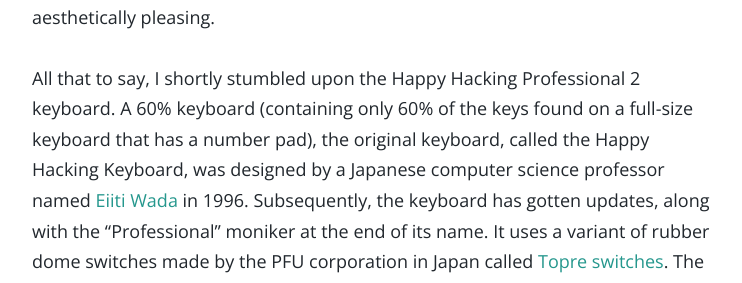
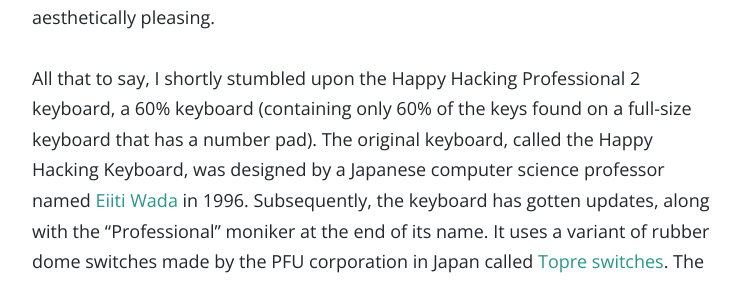
Before and after one commit to rogerogden/blog, a Jekyll site: the page built from _posts/2017-11-25-The-Happy-Hacking-Professional-2.md, in a window 1280 px wide and 900 px high, scrolled down 670 px. Shown: the part 194-477 px from the top of the window, without its empty margins (268-1010 px from the left). Built offline with Jekyll 4.4.1, drawn with Linux system fonts in a browser that asks for light colours.

Commit message:
Fixed photo size and a typo

```diff
--- a/_posts/2017-11-25-The-Happy-Hacking-Professional-2.md
+++ b/_posts/2017-11-25-The-Happy-Hacking-Professional-2.md
@@ -10,7 +10,7 @@
 
 I don’t even remember how I started hearing about “mechanical keyboards”. The term seemed silly to me; all keyboards are mechanical by nature, but it became quickly apparent to me that people were referring to a special subset of keyboards that were used by a small group of enthusiasts. The flood gates opened: I began browsing a [subreddit](https://reddit.com/r/mechanicalkeyboards) dedicated to banter about mechanical keyboards, and even began researching the origin of certain keyboards I found aesthetically pleasing.
 
-All that to say, I shortly stumbled upon the Happy Hacking Professional 2 keyboard. A 60% keyboard (containing only 60% of the keys found on a full-size keyboard that has a number pad), the original keyboard, called the Happy Hacking Keyboard, was designed by a Japanese computer science professor named [Eiiti Wada](https://en.wikipedia.org/wiki/Eiiti_Wada) in 1996. Subsequently, the keyboard has gotten updates, along with the “Professional” moniker at the end of its name. It uses a variant of rubber dome switches made by the PFU corporation in Japan called [Topre switches](https://deskthority.net/wiki/Topre_switch). The appeal of the HHKB family of keyboards is that everything you could want to do is never too far from home row, thanks to its compact size. Want to change the song you’re currently listening to? Simply use the function layer key (`fn`) and hit the corresponding F key (F9 to skip forward to the next track in my case). Need to use the arrow keys? Sure, hit the `fn` key again and use the `[`, `;`, `’`, and `/` keys to navigate up, left, right or down, respectively.
+All that to say, I shortly stumbled upon the Happy Hacking Professional 2 keyboard, a 60% keyboard (containing only 60% of the keys found on a full-size keyboard that has a number pad). The original keyboard, called the Happy Hacking Keyboard, was designed by a Japanese computer science professor named [Eiiti Wada](https://en.wikipedia.org/wiki/Eiiti_Wada) in 1996. Subsequently, the keyboard has gotten updates, along with the “Professional” moniker at the end of its name. It uses a variant of rubber dome switches made by the PFU corporation in Japan called [Topre switches](https://deskthority.net/wiki/Topre_switch). The appeal of the HHKB family of keyboards is that everything you could want to do is never too far from home row, thanks to its compact size. Want to change the song you’re currently listening to? Simply use the function layer key (`fn`) and hit the corresponding F key (F9 to skip forward to the next track in my case). Need to use the arrow keys? Sure, hit the `fn` key again and use the `[`, `;`, `’`, and `/` keys to navigate up, left, right or down, respectively.
 
 People are quick to point out that, although the layout is more compact, it’s more complicated because many functions are hidden under that `fn` key (or any other key, but more on that later). Things that require one key press on a full-size keyboard almost always require more on a HHKB, so why bother?
 
```
Also changed, not shown: 2 other files.
